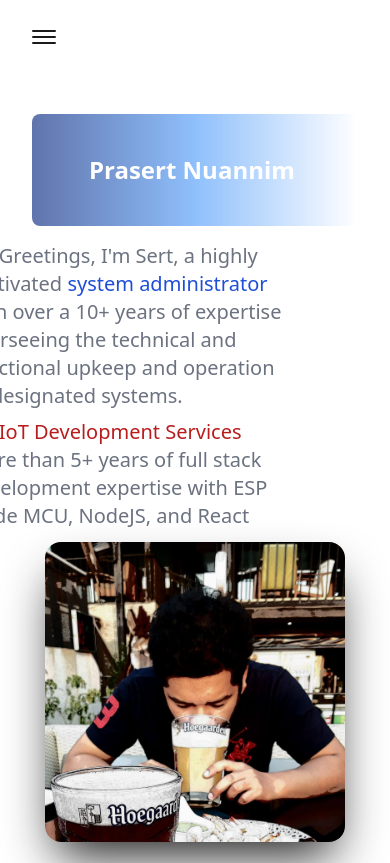
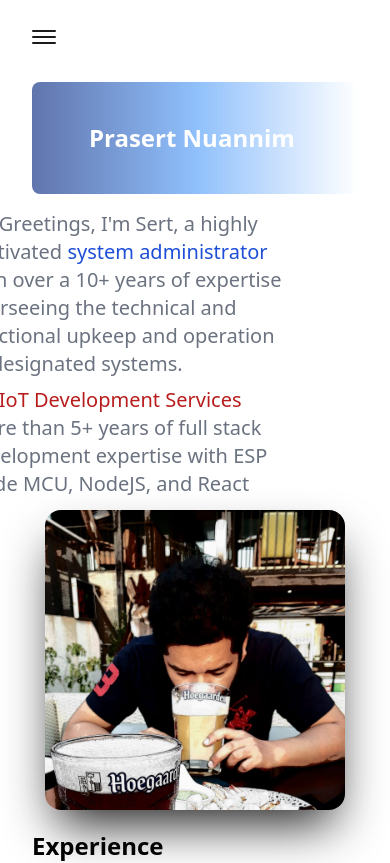
Before and after one commit to prasertnuannim/prasertnuannim.github.io, a Next.js app: page /about in a window 390 px wide. Shown: the top 863 px of the page. Built offline with nearby package versions, Linux system fonts and the light colour scheme.

Commit message:
edit layout 2

```diff
--- a/src/components/Layout.tsx
+++ b/src/components/Layout.tsx
@@ -3,7 +3,12 @@
 const Layout = ({ children, className }: any) => {
   return (
     <div
-      className={`w-full h-auto inline-block z-0 pr-28 pl-28 xl:p-20 lg:p-16 md:p-12 sm:p-8 ${className}`}
+      className={`w-full h-auto inline-block z-0 pr-28 pl-28
+        xl:pr-20 xl:pl20
+        lg:pr-16 lg:pl-16
+        md:pr-12  md:pl-12
+        sm:pr-8  sm:pl-8
+        ${className}`}
     >
       {children}
     </div>
```
